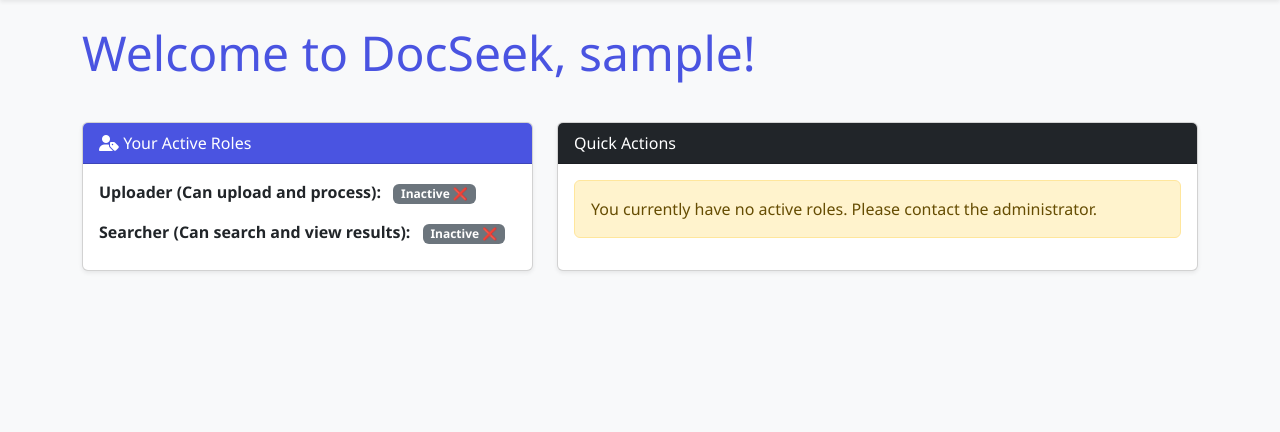
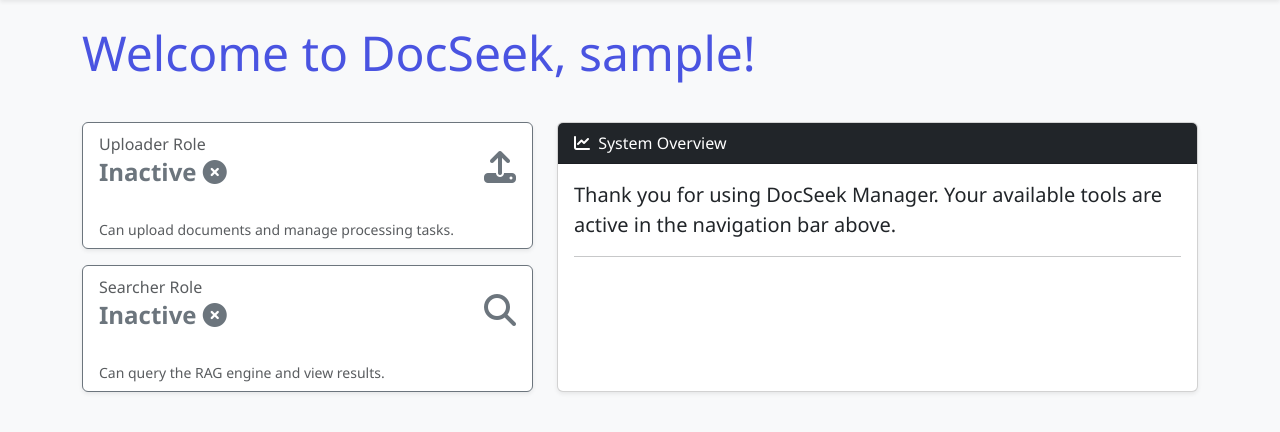
Before and after one commit to albanz27/DocSeek, a Django app: page / in a window 1280 px wide. Shown: the part 58-490 px from the top of the page. Run offline with Django 5.2, Linux system fonts and the light colour scheme; the visitor is signed in with stand-in values (Sample User, id 1); parts of the project's set-up code (start-up, migrations or seed data) failed here and were passed over.

Commit message:
Refactor home.html to enhance role display and improve user experience with updated card layouts and status messages

```diff
--- a/templates/home.html
+++ b/templates/home.html
@@ -12,65 +12,95 @@
 
         <div class="row">
             <div class="col-md-5 mb-4">
-                <div class="card shadow-sm h-100">
-                    <div class="card-header bg-primary text-white">
-                        <i class="fas fa-user-tag"></i> Your Active Roles
+                <div class="row h-100 g-3">
+
+                    <div class="col-12">
+                        <div class="card shadow-sm h-100 border-{{ user.profile.is_uploader|yesno:'success,secondary' }}">
+                            <div class="card-body d-flex justify-content-between align-items-center">
+                                <div>
+                                    <h6 class="card-subtitle text-muted mb-1">Uploader Role</h6>
+                                    <h4 class="card-title fw-bold text-{{ user.profile.is_uploader|yesno:'success,secondary' }}">
+                                        {% if user.profile.is_uploader %}
+                                            Active <i class="fas fa-check-circle"></i>
+                                        {% else %}
+                                            Inactive <i class="fas fa-times-circle"></i>
+                                        {% endif %}
+                                    </h4>
+                                </div>
+                                <i class="fas fa-upload fa-2x text-{{ user.profile.is_uploader|yesno:'success,secondary' }}"></i>
+                            </div>
+                            <div class="card-footer bg-transparent border-top-0">
+                                <p class="card-text small text-muted">Can upload documents and manage processing tasks.</p>
+                            </div>
+                        </div>
                     </div>
-                    <div class="card-body">
-                        <p class="card-text fw-bold">
-                            Uploader (Can upload and process):
-                            {% if user.profile.is_uploader %}
-                                <span class="badge bg-success ms-2">Active ✅</span>
-                            {% else %}
-                                <span class="badge bg-secondary ms-2">Inactive ❌</span>
-                            {% endif %}
-                        </p>
-                        <p class="card-text fw-bold">
-                            Searcher (Can search and view results):
-                            {% if user.profile.is_searcher %}
-                                <span class="badge bg-success ms-2">Active ✅</span>
-                            {% else %}
-                                <span class="badge bg-secondary ms-2">Inactive ❌</span>
-                            {% endif %}
-                        </p>
+
+                    <div class="col-12">
+                        <div class="card shadow-sm h-100 border-{{ user.profile.is_searcher|yesno:'info,secondary' }}">
+                            <div class="card-body d-flex justify-content-between align-items-center">
+                                <div>
+                                    <h6 class="card-subtitle text-muted mb-1">Searcher Role</h6>
+                                    <h4 class="card-title fw-bold text-{{ user.profile.is_searcher|yesno:'info,secondary' }}">
+                                        {% if user.profile.is_searcher %}
+                                            Active <i class="fas fa-check-circle"></i>
+                                        {% else %}
+                                            Inactive <i class="fas fa-times-circle"></i>
+                                        {% endif %}
+                                    </h4>
+                                </div>
+                                <i class="fas fa-search fa-2x text-{{ user.profile.is_searcher|yesno:'info,secondary' }}"></i>
+                            </div>
+                            <div class="card-footer bg-transparent border-top-0">
+                                <p class="card-text small text-muted">Can query the RAG engine and view results.</p>
+                            </div>
+                        </div>
                     </div>
+
                 </div>
             </div>
 
             <div class="col-md-7 mb-4">
                 <div class="card shadow-sm h-100">
                     <div class="card-header bg-dark text-white">
-                        Quick Actions
+                        <i class="fas fa-chart-line me-1"></i> System Overview
                     </div>
-                    <div class="card-body d-grid gap-3">
+                    <div class="card-body">
+
+                        <p class="card-text lead">
+                            Thank you for using DocSeek Manager. Your available tools are active in the navigation bar above.
+                        </p>
+
+                        <hr>
 
                         {% if user.profile.is_uploader %}
-                            <a href="{% url 'uploader_dashboard' %}" class="btn btn-lg btn-success">
-                                ⬆️ Go to Uploader Dashboard
+                            <h5 class="text-success mb-3"><i class="fas fa-sync fa-spin me-2"></i> Indexing Status</h5>
+                            <p class="small text-muted">
+                                Your indexing tasks are managed by the Celery queue. Check the Uploader Dashboard for any pending documents that require processing action.
+                            </p>
+                            <a href="{% url 'uploader_dashboard' %}" class="btn btn-sm btn-outline-success">
+                                <i class="fas fa-tachometer-alt me-1"></i> Go to Dashboard
                             </a>
-                            <p class="text-muted small">Manage uploads and process pending documents.</p>
                         {% endif %}
 
                         {% if user.profile.is_searcher %}
-                            <a href="{% url 'document_list' %}" class="btn btn-lg btn-info text-white">
-                                🔎 Start Semantic Search
+                            <h5 class="mt-4 text-info mb-3"><i class="fas fa-cogs me-2"></i> Search Engine Status</h5>
+                            <p class="small text-muted">
+                                The Semantic Search engine is fully operational. You can now submit complex natural language queries against your indexed documents.
+                            </p>
+                            <a href="{% url 'document_list' %}" class="btn btn-sm btn-info text-white">
+                                <i class="fas fa-search me-1"></i> Start Query
                             </a>
-                            <p class="text-muted small">Query the indexed documents using natural language questions.</p>
-                        {% endif %}
-
-                        {% if not user.profile.is_uploader and not user.profile.is_searcher %}
-                            <div class="alert alert-warning" role="alert">
-                                You currently have no active roles. Please contact the administrator.
-                            </div>
                         {% endif %}
 
                     </div>
                 </div>
             </div>
+
         </div>
+
         {% else %}
         <div class="jumbotron text-center bg-light p-5 rounded">
-            <h1 class="display-4">Welcome to DocSeek Manager</h1>
+            <h1 class="display-4">Welcome to DocSeek</h1>
             <p class="lead">Your platform for secure document management and advanced semantic search (RAG).</p>
             <hr class="my-4">
             <p>Please log in or register to access the full functionality.</p>
```
